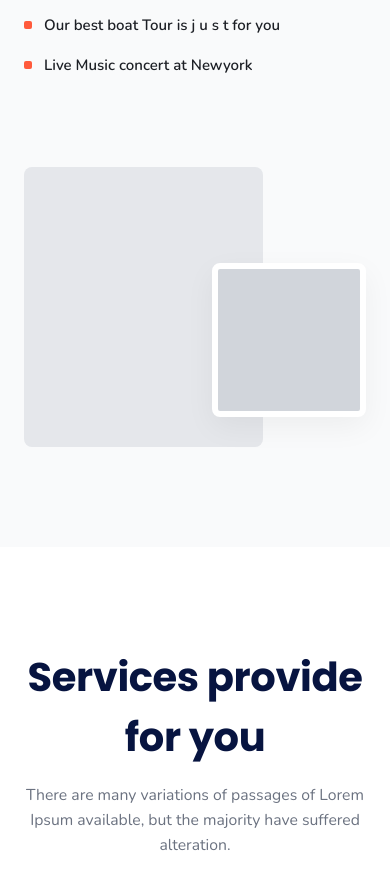
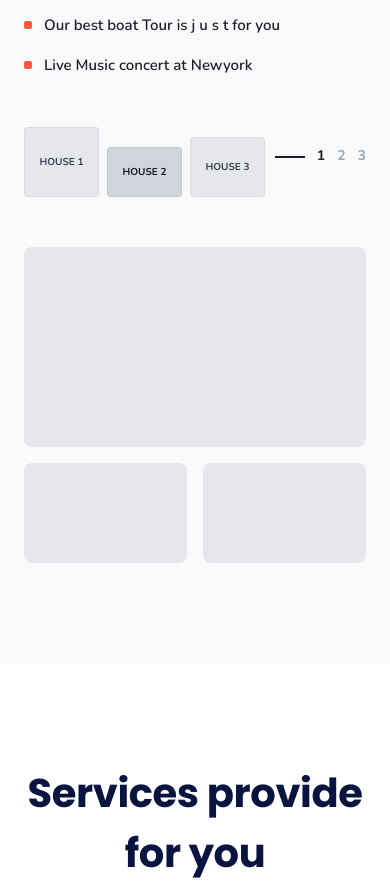
Before and after one commit to nck345/testsample01, a plain HTML site: page index.html in a window 390 px wide. Shown: the part 3763-4659 px from the top of the page. Drawn offline with nearby package versions, Linux system fonts and the light colour scheme.

Commit message:
thêm image box

```diff
--- a/assets/css/style.css
+++ b/assets/css/style.css
@@ -743,31 +743,30 @@ input:focus, select:focus, textarea:focus {
 }
 
 .about-right-gallery {
-  position: relative;
+  display: grid;
+  grid-template-columns: 1.2fr 0.8fr;
+  gap: 24px;
   height: 480px;
   width: 100%;
 }
 
 .gallery-rect-main {
-  position: absolute;
-  top: 0;
-  left: 0;
-  width: 70%;
+  background-color: var(--placeholder-color);
+  border-radius: var(--border-radius-sm);
   height: 100%;
+}
+
+.gallery-rect-right-group {
+  display: grid;
+  grid-template-rows: 1fr 1fr;
+  gap: 24px;
+  height: 100%;
+}
+
+.gallery-rect-sub-1, .gallery-rect-sub-2 {
   background-color: var(--placeholder-color);
   border-radius: var(--border-radius-sm);
-}
-
-.gallery-rect-sub {
-  position: absolute;
-  bottom: 30px;
-  right: 0;
-  width: 45%;
-  height: 55%;
-  background-color: #D1D5DB;
-  border-radius: var(--border-radius-sm);
-  border: 6px solid var(--bg-white);
-  box-shadow: var(--shadow-md);
+  height: 100%;
 }
 
 /* ==========================================================================
@@ -1671,8 +1670,25 @@ input:focus, select:focus, textarea:focus {
     grid-template-columns: 1fr;
   }
 
-  .dream-layout-shapes, .about-right-gallery {
+  .dream-layout-shapes {
     height: 280px;
+  }
+
+  .about-right-gallery {
+    grid-template-columns: 1fr;
+    height: auto;
+    gap: 16px;
+  }
+
+  .gallery-rect-main {
+    height: 200px;
+  }
+
+  .gallery-rect-right-group {
+    grid-template-columns: 1fr 1fr;
+    grid-template-rows: none;
+    height: 100px;
+    gap: 16px;
   }
 
   .testimonial-placeholder-img {
--- a/index.html
+++ b/index.html
@@ -218,11 +218,29 @@
           <li><span class="bullet-sq"></span> Our best boat Tour is j u s t for you</li>
           <li><span class="bullet-sq"></span> Live Music concert at Newyork</li>
         </ul>
+
+        <!-- House slider indicators -->
+        <div class="house-slider-nav">
+          <div class="house-tabs">
+            <span class="house-tab">HOUSE 1</span>
+            <span class="house-tab active">HOUSE 2</span>
+            <span class="house-tab">HOUSE 3</span>
+          </div>
+          <div class="house-dots">
+            <span class="line-dot"></span>
+            <span class="number-dot active">1</span>
+            <span class="number-dot">2</span>
+            <span class="number-dot">3</span>
+          </div>
+        </div>
       </div>
 
       <div class="about-right-gallery">
         <div class="gallery-rect-main"></div>
-        <div class="gallery-rect-sub"></div>
+        <div class="gallery-rect-right-group">
+          <div class="gallery-rect-sub-1"></div>
+          <div class="gallery-rect-sub-2"></div>
+        </div>
       </div>
     </div>
   </section>
```
